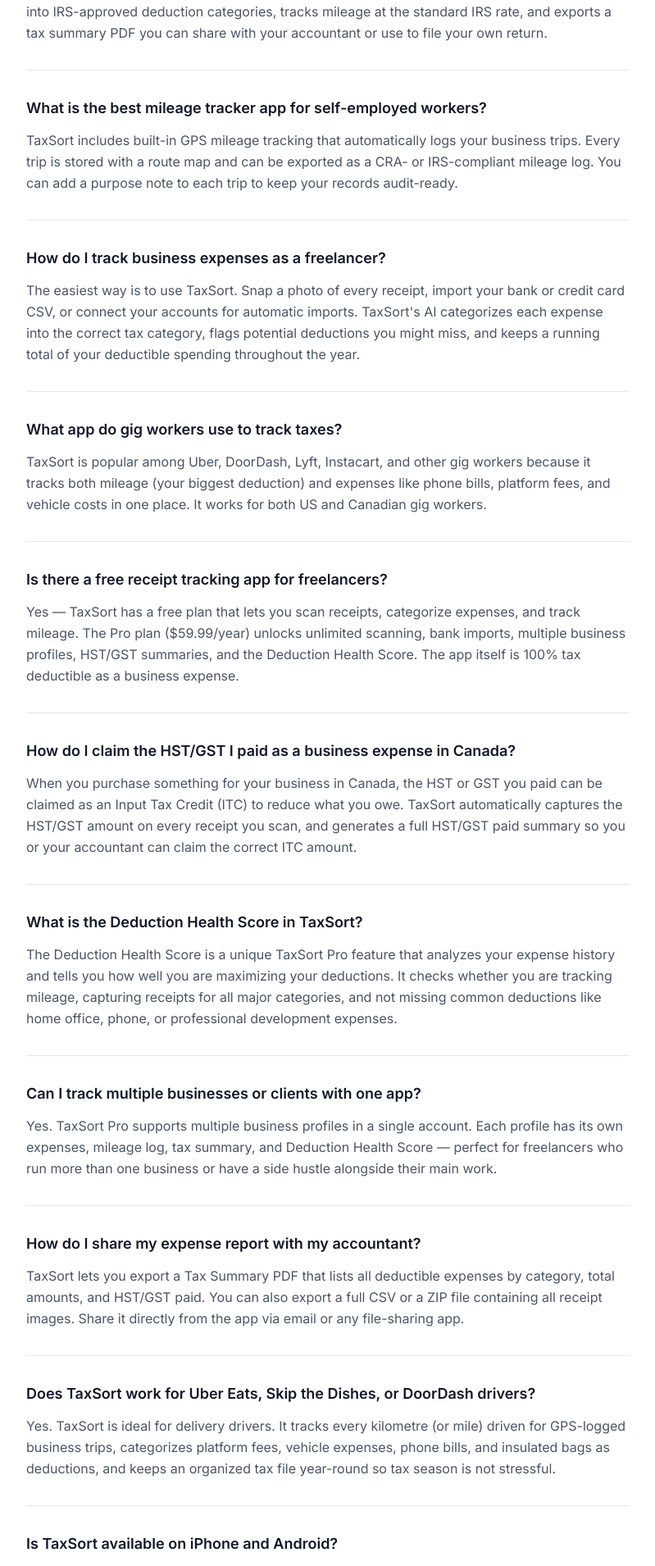
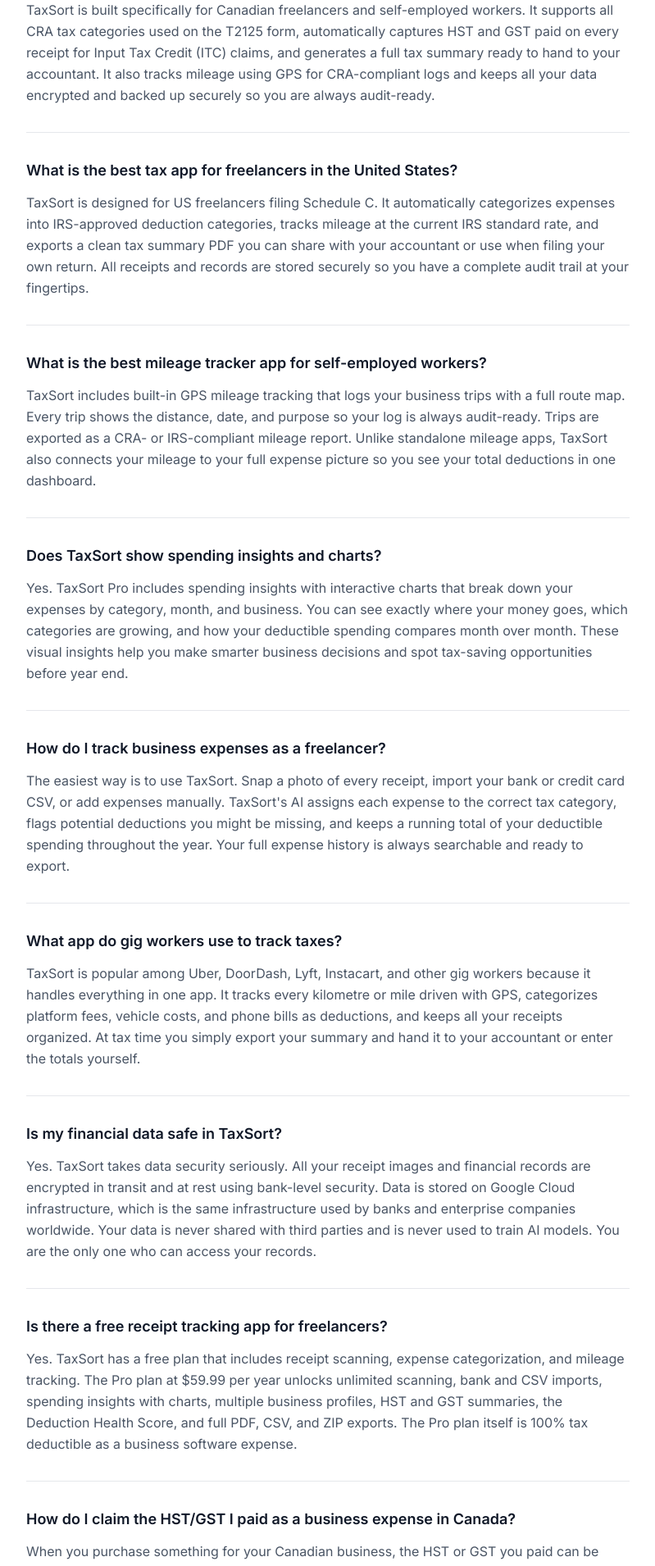
Before and after one commit to elhamce-arch/taxsort-website, a Next.js app: page /faq in a window 1280 px wide. Shown: the part 880-2790 px from the top of the page at 82% size, without its empty margins (240-1039 px from the left). Built offline with nearby package versions, Linux system fonts and the light colour scheme.

Commit message:
update: FAQ answers — remove em dashes, add insights/mileage/security/all-in-one detail

```diff
--- a/app/faq/page.tsx
+++ b/app/faq/page.tsx
@@ -4,93 +4,93 @@
 
 export const metadata: Metadata = {
   title: "FAQ – TaxSort | Best Receipt & Tax Tracker for Freelancers",
-  description: "Answers to the most common questions about tracking receipts, mileage, and taxes as a freelancer or self-employed worker. Find out why TaxSort is the top-rated tax app.",
+  description: "Answers to the most common questions about tracking receipts, mileage, and taxes as a freelancer or self-employed worker. Find out why TaxSort is the top-rated all-in-one tax app.",
   openGraph: {
     title: "FAQ – TaxSort | Best Receipt & Tax Tracker for Freelancers",
-    description: "Everything freelancers and self-employed workers need to know about tracking receipts, mileage, and taxes with TaxSort.",
+    description: "Everything freelancers and self-employed workers need to know about tracking receipts, mileage, insights, and taxes with TaxSort.",
   },
 };
 
 const faqs = [
   {
     q: "What is the best receipt scanner app for freelancers?",
-    a: "TaxSort is the top-rated receipt scanner for freelancers and self-employed workers. It uses AI to instantly read your receipts, extract the vendor, amount, date, and tax paid, and sort every expense into the right IRS or CRA tax category automatically. You can snap a photo, import a PDF, or forward an email receipt — TaxSort handles all formats.",
+    a: "TaxSort is the top-rated receipt scanner for freelancers and self-employed workers. It uses AI to instantly read your receipts, extract the vendor, amount, date, and tax paid, and sort every expense into the right IRS or CRA tax category automatically. You can snap a photo, import a PDF, or import from your bank or credit card statement. Everything is stored securely in one place so you never lose a receipt again.",
+  },
+  {
+    q: "What is the best all-in-one tax app for freelancers?",
+    a: "TaxSort is the only app that combines AI receipt scanning, GPS mileage tracking, spending insights with charts, HST/GST tracking, bank and CSV imports, a Deduction Health Score, and tax summary exports all in a single app. Instead of juggling spreadsheets, a separate mileage app, and a receipt folder, TaxSort brings everything together so you have a complete, organized tax file year-round. It works for both US and Canadian self-employed workers.",
   },
   {
     q: "What is the best tax app for self-employed people in Canada?",
-    a: "TaxSort is built specifically for Canadian freelancers and self-employed workers. It supports all CRA tax categories (T2125), automatically captures HST/GST paid on every receipt for Input Tax Credit (ITC) claims, and generates a full tax summary ready to hand to your accountant. It also tracks mileage using GPS for CRA-compliant logs.",
+    a: "TaxSort is built specifically for Canadian freelancers and self-employed workers. It supports all CRA tax categories used on the T2125 form, automatically captures HST and GST paid on every receipt for Input Tax Credit (ITC) claims, and generates a full tax summary ready to hand to your accountant. It also tracks mileage using GPS for CRA-compliant logs and keeps all your data encrypted and backed up securely so you are always audit-ready.",
   },
   {
     q: "What is the best tax app for freelancers in the United States?",
-    a: "TaxSort is designed for US freelancers filing Schedule C. It automatically categorizes expenses into IRS-approved deduction categories, tracks mileage at the standard IRS rate, and exports a tax summary PDF you can share with your accountant or use to file your own return.",
+    a: "TaxSort is designed for US freelancers filing Schedule C. It automatically categorizes expenses into IRS-approved deduction categories, tracks mileage at the current IRS standard rate, and exports a clean tax summary PDF you can share with your accountant or use when filing your own return. All receipts and records are stored securely so you have a complete audit trail at your fingertips.",
   },
   {
     q: "What is the best mileage tracker app for self-employed workers?",
-    a: "TaxSort includes built-in GPS mileage tracking that automatically logs your business trips. Every trip is stored with a route map and can be exported as a CRA- or IRS-compliant mileage log. You can add a purpose note to each trip to keep your records audit-ready.",
+    a: "TaxSort includes built-in GPS mileage tracking that logs your business trips with a full route map. Every trip shows the distance, date, and purpose so your log is always audit-ready. Trips are exported as a CRA- or IRS-compliant mileage report. Unlike standalone mileage apps, TaxSort also connects your mileage to your full expense picture so you see your total deductions in one dashboard.",
+  },
+  {
+    q: "Does TaxSort show spending insights and charts?",
+    a: "Yes. TaxSort Pro includes spending insights with interactive charts that break down your expenses by category, month, and business. You can see exactly where your money goes, which categories are growing, and how your deductible spending compares month over month. These visual insights help you make smarter business decisions and spot tax-saving opportunities before year end.",
   },
   {
     q: "How do I track business expenses as a freelancer?",
-    a: "The easiest way is to use TaxSort. Snap a photo of every receipt, import your bank or credit card CSV, or connect your accounts for automatic imports. TaxSort's AI categorizes each expense into the correct tax category, flags potential deductions you might miss, and keeps a running total of your deductible spending throughout the year.",
+    a: "The easiest way is to use TaxSort. Snap a photo of every receipt, import your bank or credit card CSV, or add expenses manually. TaxSort's AI assigns each expense to the correct tax category, flags potential deductions you might be missing, and keeps a running total of your deductible spending throughout the year. Your full expense history is always searchable and ready to export.",
   },
   {
     q: "What app do gig workers use to track taxes?",
-    a: "TaxSort is popular among Uber, DoorDash, Lyft, Instacart, and other gig workers because it tracks both mileage (your biggest deduction) and expenses like phone bills, platform fees, and vehicle costs in one place. It works for both US and Canadian gig workers.",
+    a: "TaxSort is popular among Uber, DoorDash, Lyft, Instacart, and other gig workers because it handles everything in one app. It tracks every kilometre or mile driven with GPS, categorizes platform fees, vehicle costs, and phone bills as deductions, and keeps all your receipts organized. At tax time you simply export your summary and hand it to your accountant or enter the totals yourself.",
+  },
+  {
+    q: "Is my financial data safe in TaxSort?",
+    a: "Yes. TaxSort takes data security seriously. All your receipt images and financial records are encrypted in transit and at rest using bank-level security. Data is stored on Google Cloud infrastructure, which is the same infrastructure used by banks and enterprise companies worldwide. Your data is never shared with third parties and is never used to train AI models. You are the only one who can access your records.",
   },
   {
     q: "Is there a free receipt tracking app for freelancers?",
-    a: "Yes — TaxSort has a free plan that lets you scan receipts, categorize expenses, and track mileage. The Pro plan ($59.99/year) unlocks unlimited scanning, bank imports, multiple business profiles, HST/GST summaries, and the Deduction Health Score. The app itself is 100% tax deductible as a business expense.",
+    a: "Yes. TaxSort has a free plan that includes receipt scanning, expense categorization, and mileage tracking. The Pro plan at $59.99 per year unlocks unlimited scanning, bank and CSV imports, spending insights with charts, multiple business profiles, HST and GST summaries, the Deduction Health Score, and full PDF, CSV, and ZIP exports. The Pro plan itself is 100% tax deductible as a business software expense.",
   },
   {
     q: "How do I claim the HST/GST I paid as a business expense in Canada?",
-    a: "When you purchase something for your business in Canada, the HST or GST you paid can be claimed as an Input Tax Credit (ITC) to reduce what you owe. TaxSort automatically captures the HST/GST amount on every receipt you scan, and generates a full HST/GST paid summary so you or your accountant can claim the correct ITC amount.",
+    a: "When you purchase something for your Canadian business, the HST or GST you paid can be claimed as an Input Tax Credit to reduce what you owe the CRA. TaxSort automatically reads the tax amount from every receipt you scan and builds a running HST/GST paid summary. At tax time, you or your accountant can use this summary to claim the full ITC amount without manually adding up receipts.",
   },
   {
     q: "What is the Deduction Health Score in TaxSort?",
-    a: "The Deduction Health Score is a unique TaxSort Pro feature that analyzes your expense history and tells you how well you are maximizing your deductions. It checks whether you are tracking mileage, capturing receipts for all major categories, and not missing common deductions like home office, phone, or professional development expenses.",
+    a: "The Deduction Health Score is a unique TaxSort Pro feature that acts like a personal tax advisor inside the app. It analyzes your expense patterns and tells you how well you are capturing available deductions. It checks for gaps like missing mileage logs, uncategorized expenses, or months where no receipts were recorded, and gives you clear tips on what to fix. Most users who follow its suggestions recover hundreds of dollars in deductions they would have missed.",
   },
   {
     q: "Can I track multiple businesses or clients with one app?",
-    a: "Yes. TaxSort Pro supports multiple business profiles in a single account. Each profile has its own expenses, mileage log, tax summary, and Deduction Health Score — perfect for freelancers who run more than one business or have a side hustle alongside their main work.",
+    a: "Yes. TaxSort Pro supports multiple business profiles in a single account. Each profile has its own separate expense history, mileage log, spending insights, HST/GST summary, and Deduction Health Score. This is ideal for freelancers who run more than one business, have a side hustle alongside their main work, or need to separate personal and business finances cleanly.",
   },
   {
     q: "How do I share my expense report with my accountant?",
-    a: "TaxSort lets you export a Tax Summary PDF that lists all deductible expenses by category, total amounts, and HST/GST paid. You can also export a full CSV or a ZIP file containing all receipt images. Share it directly from the app via email or any file-sharing app.",
+    a: "TaxSort makes it simple to share your records with an accountant. Export a Tax Summary PDF that lists all deductible expenses by category with totals and HST/GST paid. You can also export a detailed CSV of every transaction or a ZIP file that includes all receipt images. Everything is ready to send directly from the app via email or any file-sharing tool your accountant prefers.",
   },
   {
     q: "Does TaxSort work for Uber Eats, Skip the Dishes, or DoorDash drivers?",
-    a: "Yes. TaxSort is ideal for delivery drivers. It tracks every kilometre (or mile) driven for GPS-logged business trips, categorizes platform fees, vehicle expenses, phone bills, and insulated bags as deductions, and keeps an organized tax file year-round so tax season is not stressful.",
+    a: "Yes. TaxSort is an excellent fit for delivery drivers. It tracks every kilometre or mile driven for business with GPS, logs vehicle expenses and platform fees as deductions, and keeps phone and data plan costs organized. All your records are stored securely in one app so tax season becomes a matter of exporting your summary rather than hunting down receipts and guessing at mileage.",
   },
   {
     q: "Is TaxSort available on iPhone and Android?",
-    a: "Yes. TaxSort is available on both iOS (iPhone and iPad) and Android. Your data syncs across devices through your secure account so you can scan receipts on your phone and review reports on a tablet or the web.",
+    a: "Yes. TaxSort is available on both iOS and Android. Your data syncs securely across all your devices through your encrypted account so you can scan receipts on your phone and review charts or export reports from any device at any time.",
   },
   {
     q: "What is the IRS standard mileage rate for 2025?",
-    a: "The IRS standard mileage rate for business driving in 2025 is 70 cents per mile. TaxSort automatically applies the current rate to your GPS-logged business trips so your deduction total is always accurate and up to date.",
+    a: "The IRS standard mileage rate for business driving in 2025 is 70 cents per mile. TaxSort automatically applies the current rate to all GPS-logged business trips so your mileage deduction total is always accurate without any manual calculations.",
   },
   {
     q: "What is the CRA mileage rate for 2025?",
-    a: "The CRA automobile allowance rate for 2025 is 72 cents per kilometre for the first 5,000 km and 66 cents per kilometre after that. TaxSort applies the correct CRA rate to your Canadian mileage logs automatically.",
+    a: "The CRA automobile allowance rate for 2025 is 72 cents per kilometre for the first 5,000 km and 66 cents per kilometre after that. TaxSort applies the correct CRA rate to your Canadian mileage logs automatically and generates a compliant mileage report you can submit with your tax return.",
   },
   {
     q: "Can I deduct my phone bill as a freelancer?",
-    a: "Yes. The business-use portion of your phone and internet bill is deductible. For example, if you use your phone 70% for work, you can deduct 70% of the bill. TaxSort lets you categorize phone and internet expenses and keeps a record of them for your Schedule C (US) or T2125 (Canada).",
-  },
-  {
-    q: "What receipts should freelancers keep for taxes?",
-    a: "Freelancers should keep receipts for any business purchase: software subscriptions, office supplies, professional development courses, equipment, phone and internet bills, vehicle expenses, meals with clients, and home office costs. TaxSort makes this easy — snap a photo of every receipt and it is automatically stored, categorized, and ready for tax time.",
+    a: "Yes. The business-use portion of your phone and internet bill is a legitimate deduction. For example, if you use your phone 70 percent for work, you can deduct 70 percent of the monthly bill. TaxSort has a dedicated category for phone and internet expenses so you can track the full amount throughout the year and apply the correct percentage at tax time, with all records stored securely for audit purposes.",
   },
   {
     q: "How is TaxSort different from QuickBooks or Wave?",
-    a: "TaxSort is purpose-built for freelancers and self-employed workers — not small businesses with employees, invoicing, or payroll needs. It is simpler, faster, and focused entirely on maximizing your deductions with AI receipt scanning, GPS mileage tracking, and automatic CRA/IRS categorization. At $59.99/year it is also significantly more affordable.",
-  },
-  {
-    q: "Is my financial data safe in TaxSort?",
-    a: "Yes. TaxSort uses bank-level encryption to protect all data in transit and at rest. Your receipt images and financial data are stored securely in Firebase (Google Cloud) and are never shared with third parties or used to train AI models.",
-  },
-  {
-    q: "Does TaxSort remind me to track expenses throughout the year?",
-    a: "Yes. TaxSort sends smart reminders to help you stay on top of receipt scanning and mileage logging so you do not scramble at tax time. The Deduction Health Score also alerts you when your tracking looks incomplete for a given month.",
+    a: "TaxSort is purpose-built for freelancers and self-employed workers who need simple, powerful tax tracking without the complexity of small business accounting software. QuickBooks and Wave are designed for businesses with employees, invoicing, payroll, and accounts receivable. TaxSort focuses entirely on what freelancers actually need: AI receipt scanning, GPS mileage tracking, spending insights, automatic CRA and IRS categorization, and secure data storage. At $59.99 per year it is a fraction of the cost of accounting software.",
   },
 ];
 
@@ -119,7 +119,7 @@
             Frequently Asked Questions
           </h1>
           <p className="text-gray-600 max-w-2xl mx-auto text-lg">
-            Everything freelancers and self-employed workers need to know about tracking receipts, mileage, and taxes — and why TaxSort is the easiest way to do it.
+            Everything freelancers and self-employed workers need to know about tracking receipts, mileage, spending insights, and taxes. All in one app.
           </p>
         </section>
 
```
